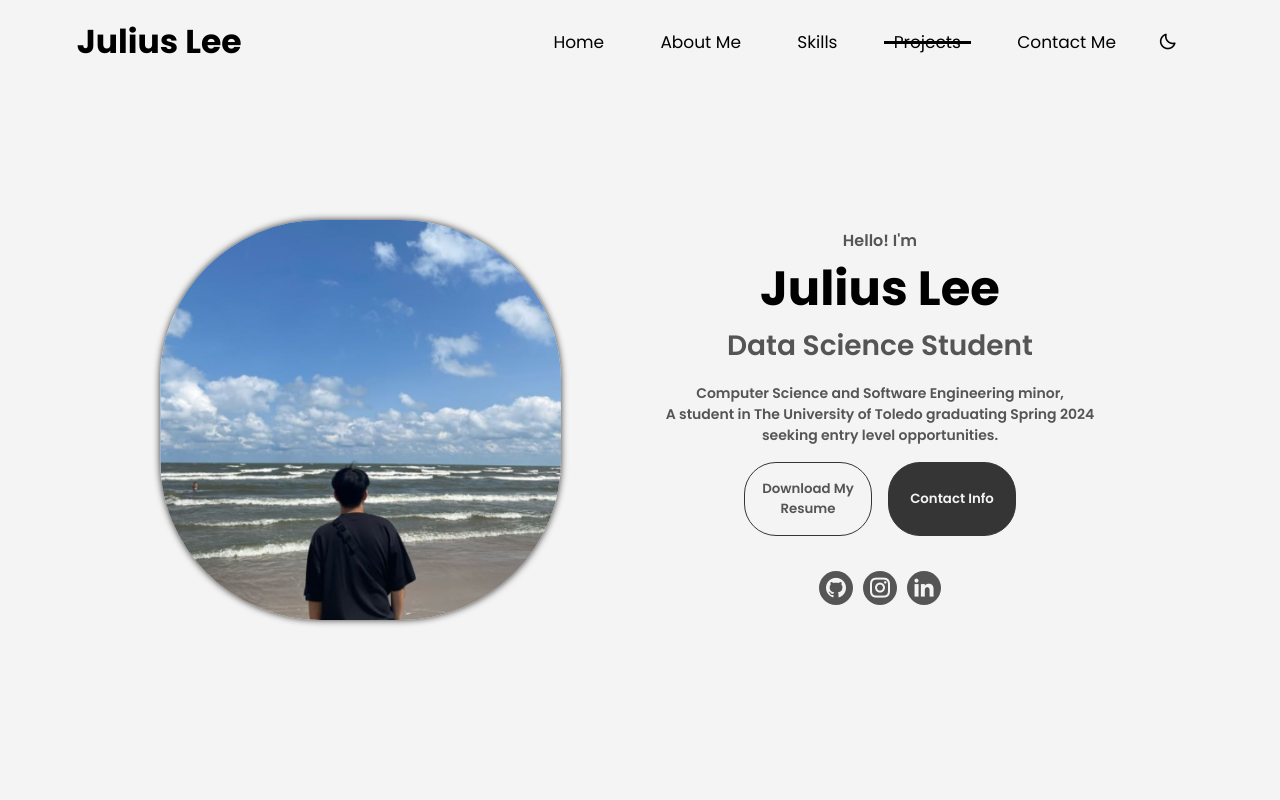
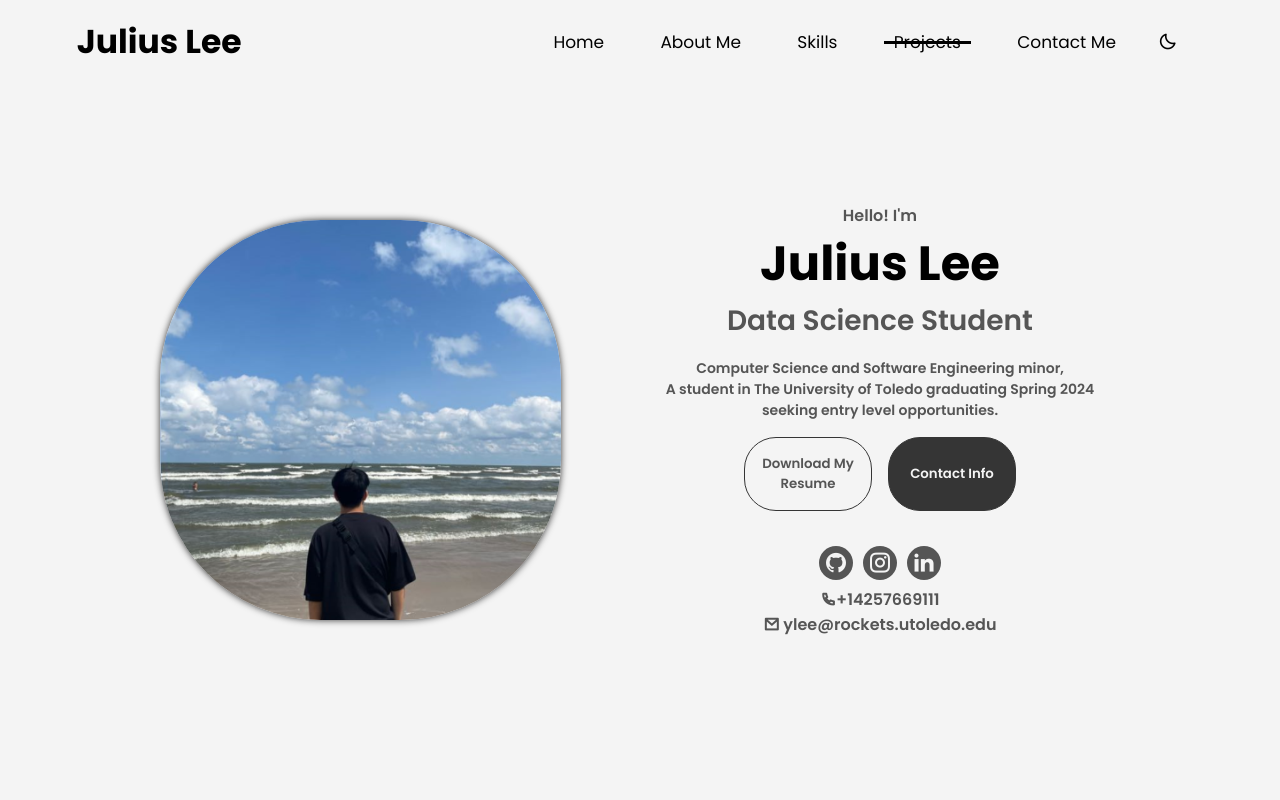
Before and after one commit to juliusleeyz/portfolio, a plain HTML site: page index.html in a window 1280 px wide. Shown: the top 800 px of the page. Drawn offline with nearby package versions, Linux system fonts and the light colour scheme.

Commit message:
Update index.html

```diff
--- a/index.html
+++ b/index.html
@@ -54,6 +54,11 @@
                 <a href="https://github.com/juliusleeyz" target="_blank"><i class="ri-github-fill social-icon"></i></a>
                 <a href="https://www.instagram.com/julius_leeyz/" target="_blank"><i class="ri-instagram-line social-icon"></i></a>
                 <a href="https://www.linkedin.com/in/yi-zhen-lee-a99315257/" target="_blank"><i class="ri-linkedin-fill social-icon"></i></a>
+            </div>
+
+            <div id="socials-details">
+                <p><i class="ri-phone-line"></i>+14257669111</p>
+                <p><i class="ri-mail-line"></i> ylee@rockets.utoledo.edu</p>
             </div>
         </div>
     </section>
```
